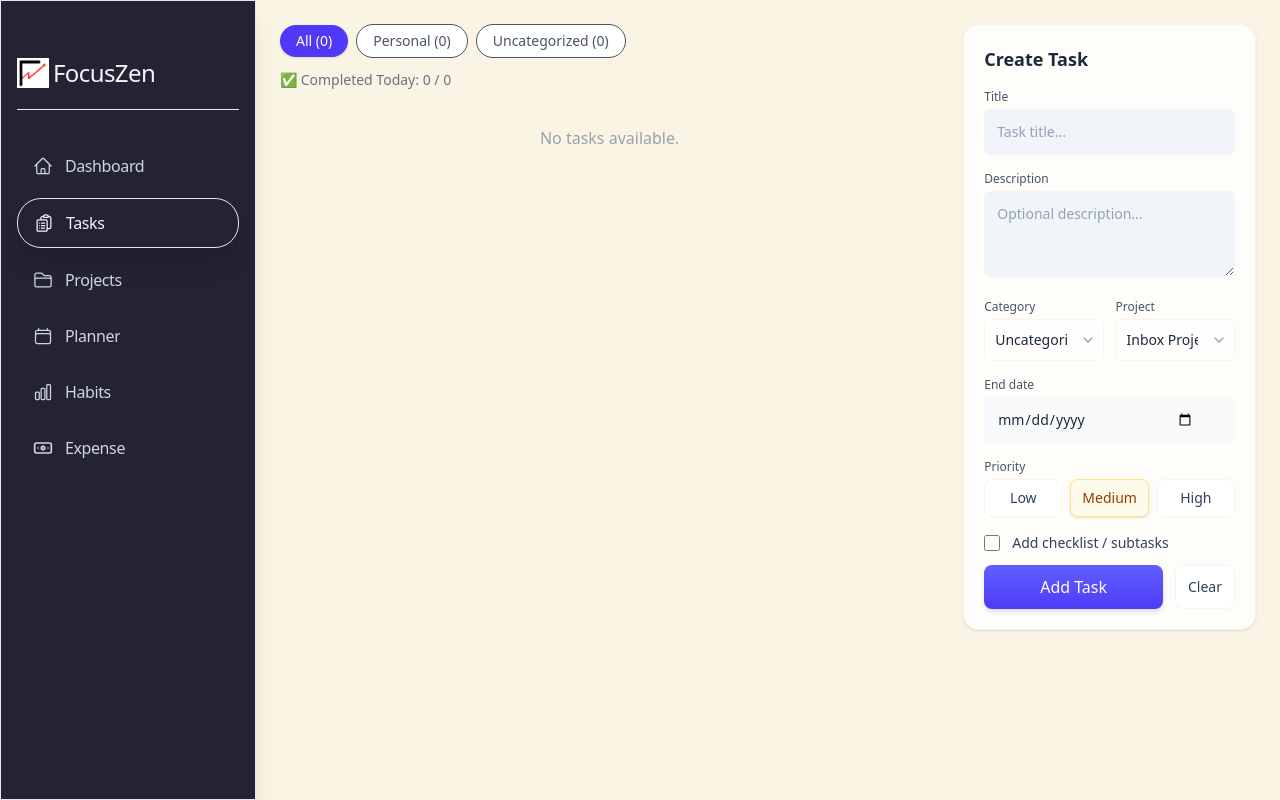
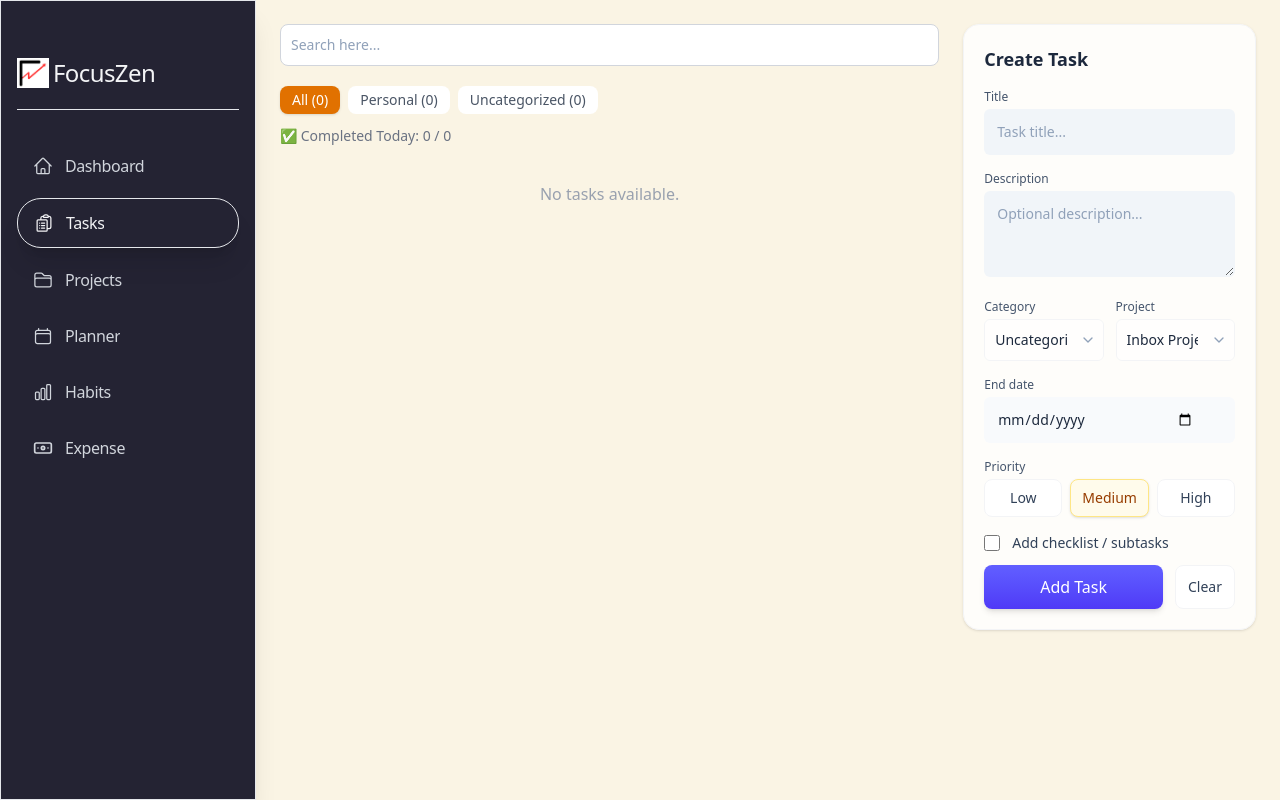
Before and after one commit to devrajsawant/focusZen, a Next.js app: page /task in a window 1280 px wide. Built offline with nearby package versions, Linux system fonts and the light colour scheme.

Commit message:
feat: implement the search bar and change the filters pill design

```diff
--- a/app/task/components/taskBoard.tsx
+++ b/app/task/components/taskBoard.tsx
@@ -9,7 +9,7 @@ import {
   XMarkIcon,
 } from "@heroicons/react/24/outline";
 import TaskCard from "./taskCard";
-import { CalendarDaysIcon, ChevronDownIcon } from "lucide-react";
+import { CalendarDaysIcon, ChevronDownIcon, X } from "lucide-react";
 
 type ChecklistItem = {
   id: number;
@@ -35,6 +35,9 @@ const dummyProjects = ["Inbox Project", "Website", "Marketing", "Personal"];
 export default function TaskBoard() {
   // tasks state
   const [tasks, setTasks] = useState<Task[]>([]);
+
+  // search state
+  const [query, setQuery] = useState("");
 
   // new task fields (moved to right sidebar)
   const [title, setTitle] = useState("");
@@ -219,16 +222,31 @@ export default function TaskBoard() {
     setNewChecklist((prev) => prev.filter((i) => i.id !== id));
   };
 
-  // counts & filters
+  // --- search & filtering logic ---
+  const matchesQuery = (t: Task) => {
+    const q = query.trim().toLowerCase();
+    if (!q) return true;
+    if (t.title.toLowerCase().includes(q)) return true;
+    if (t.description?.toLowerCase().includes(q)) return true;
+    if (t.project?.toLowerCase().includes(q)) return true;
+    if (t.category?.toLowerCase().includes(q)) return true;
+    if (t.checklist?.some((ci) => ci.text.toLowerCase().includes(q)))
+      return true;
+    return false;
+  };
+
+  const searched = tasks.filter(matchesQuery);
+
+  // counts & filters (counts reflect the active search)
   const categoryCounts = categories.reduce((acc, cat) => {
     acc[cat] =
       cat === "All"
-        ? tasks.length
-        : tasks.filter((t) => t.category === cat).length;
+        ? searched.length
+        : searched.filter((t) => t.category === cat).length;
     return acc;
   }, {} as Record<string, number>);
 
-  const filtered = tasks.filter(
+  const filtered = searched.filter(
     (task) => filter === "All" || task.category === filter
   );
 
@@ -249,16 +267,29 @@ export default function TaskBoard() {
             <div className="w-full flex-1">
               {/* Filters + view row */}
               <div className="flex flex-col sm:flex-row sm:justify-between sm:items-center gap-4 mb-3">
+                {/* Search + Desktop Filter Tabs */}
+                <div className="sm:items-center gap-3 w-full">
+                  {/* Search bar */}
+                  <div className="flex-1 mb-5">
+                    <input
+                      value={query}
+                      onChange={(e) => setQuery(e.target.value)}
+                      placeholder="Search here..."
+                      className="w-full p-2.5 rounded-lg bg-white border border-gray-300 text-sm text-slate-800 placeholder-slate-400 focus:border-gray-400 focus:outline-none"
+                      aria-label="Search tasks"
+                    />
+                  </div>
+
                   {/* Desktop Filter Tabs */}
                   <div className="flex gap-2 flex-wrap">
                     {categories.map((cat) => (
                       <div key={cat} className="relative flex items-center">
                         <button
                           onClick={() => setFilter(cat)}
-                        className={`px-4 py-1.5 rounded-full text-sm font-medium transition ${
+                          className={`px-3 py-1 rounded-lg text-sm font-medium transition ${
                             filter === cat
-                            ? "bg-indigo-600 text-white shadow"
-                            : "bg-white text-gray-600 border"
+                              ? "bg-amber-600 text-white shadow"
+                              : "bg-white text-gray-600"
                           }`}
                         >
                           {cat} ({categoryCounts[cat] || 0})
@@ -266,17 +297,18 @@ export default function TaskBoard() {
                         {!defaultCategories.includes(cat) && (
                           <button
                             onClick={() => deleteCategory(cat)}
-                          className="absolute -right-2 -top-2 text-xs bg-red-500 text-white rounded-full w-5 h-5 flex items-center justify-center hover:bg-red-600"
+                            className="absolute -right-1 -top-1 text-xs bg-slate-500 text-white rounded-full w-3 h-3 flex items-center justify-center hover:bg-red-600"
                             title="Delete Tab"
                           >
-                          ×
+                            <X size={10} />
                           </button>
                         )}
                       </div>
                     ))}
                   </div>
+                </div>
 
-                {/* View Mode */}
+                {/* View Mode (kept for layout parity) */}
               </div>
 
               {/* Stats */}
```
Lines whose indentation alone changed are shown as unchanged.
